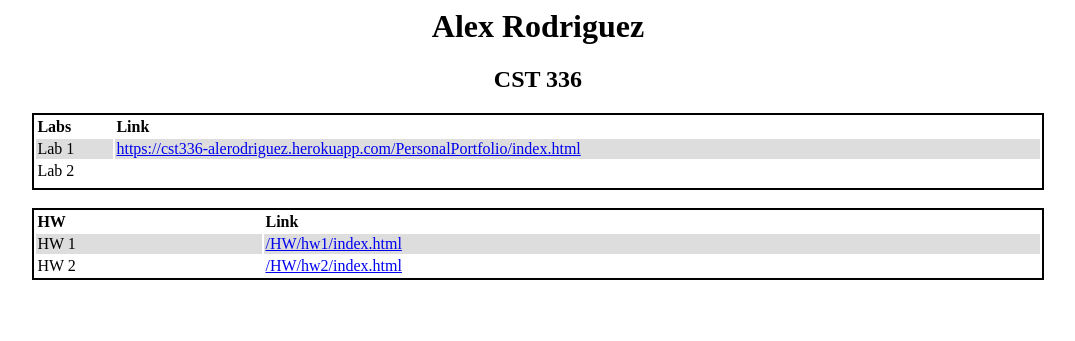
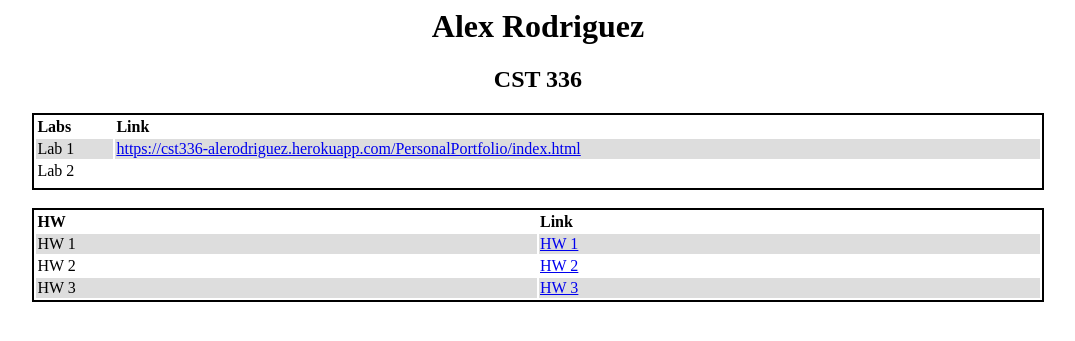
Before and after one commit to alerodriguezz/cst336, a PHP site: page / in a window 1280 px wide. Shown: the top 341 px of the page, without its empty margins (102-1177 px from the left). Run offline with PHP 8.4, Linux system fonts and the light colour scheme.

Commit message:
hw link update

```diff
--- a/index.php
+++ b/index.php
@@ -55,11 +55,16 @@
             </tr>
               <tr>
                 <td>HW 1</td>
-                <td> <a target="_blank" href="/HW/hw1/index.html">/HW/hw1/index.html</a></td>
+                <td> <a target="_blank" href="/HW/hw1/index.html">HW 1</a></td>
             </tr>
                 <tr>
                     <td>HW 2</td>
-                    <td><a target="_blank" href="/HW/hw2/index.html">/HW/hw2/index.html</a></td>
+                    <td><a target="_blank" href="/HW/hw2/index.html">HW 2</a></td>
+                </tr>
+
+                <tr>
+                    <td>HW 3</td>
+                    <td><a target="_blank" href="/HW/hw3/index.html">HW 3</a></td>
                 </tr>
         </table>
 
```
